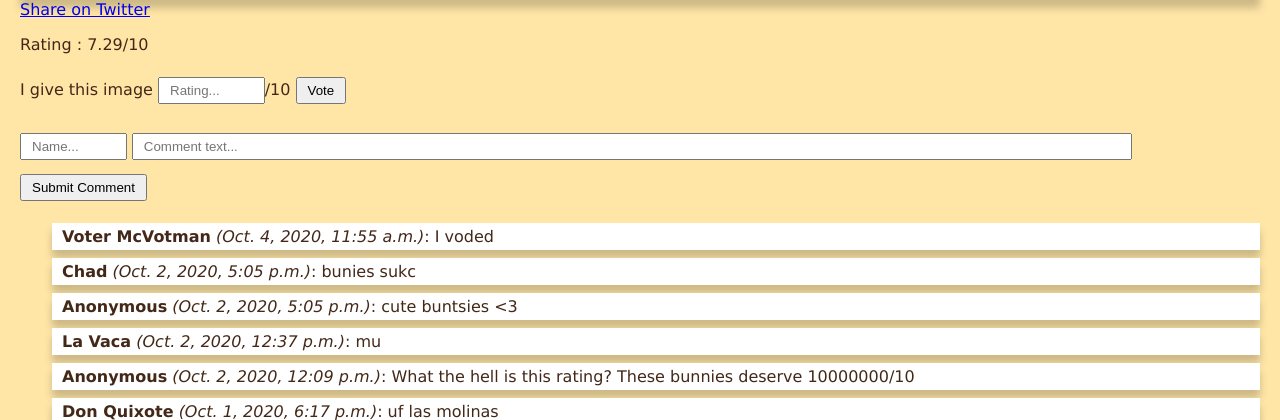
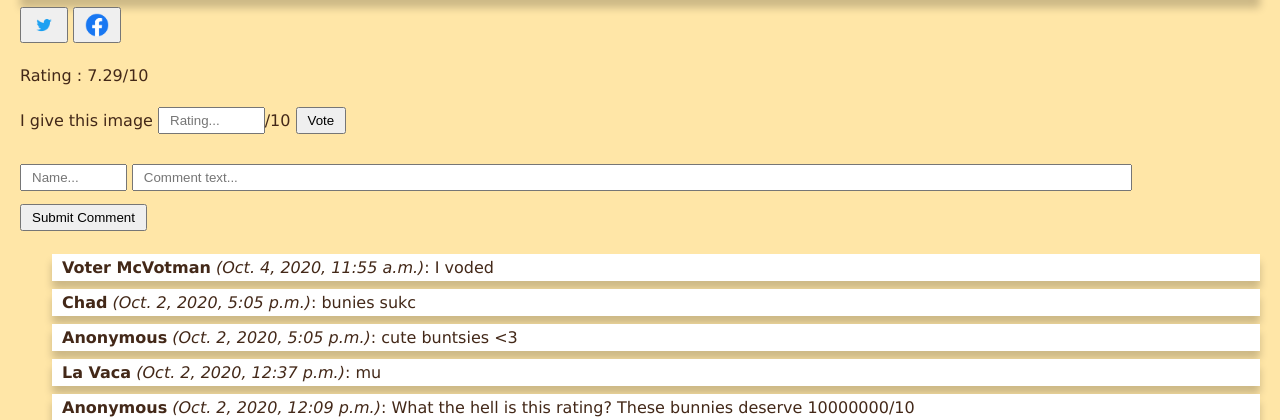
Before and after one commit to wkneiszel/sstvgallery, a Django app: page /6/ in a window 1280 px wide. Shown: the part 1121-1541 px from the top of the page. Run offline with Django 3.2, Linux system fonts and the light colour scheme; data comes from the database, SQL or seed files in the repository; both versions use the stored data as it was after the commit.

Commit message:
Added social media button images and title for admin page

```diff
--- a/gallery/gallery/settings.py
+++ b/gallery/gallery/settings.py
@@ -57,7 +57,7 @@ ROOT_URLCONF = 'gallery.urls'
 TEMPLATES = [
     {
         'BACKEND': 'django.template.backends.django.DjangoTemplates',
-        'DIRS': [],
+        'DIRS': [os.path.join(BASE_DIR, 'templates')],
         'APP_DIRS': True,
         'OPTIONS': {
             'context_processors': [
--- a/gallery/sstvgallery/static/sstvgallery/style.css
+++ b/gallery/sstvgallery/static/sstvgallery/style.css
@@ -56,6 +56,12 @@ input[type=number] {
 }
 
 input[type=submit]{
+    padding: 4px 10px;
+    margin: .5em 0;
+    box-sizing: border-box;
+}
+
+button{
     padding: 4px 10px;
     margin: .5em 0;
     box-sizing: border-box;
--- a/gallery/sstvgallery/templates/sstvgallery/share.html
+++ b/gallery/sstvgallery/templates/sstvgallery/share.html
@@ -1,3 +1,11 @@
 {% load static %}
 
-    <a href="https://twitter.com/share?url=https://w9wjk.xyz{{ image.photo.url }}&amp;text=SSTV%20Image%20gallery&amp;hashtags=sstvgallery">Share on Twitter</a>
+<link rel="stylesheet" type="text/css" href="{% static 'sstvgallery/style.css' %}">
+
+<button type="button">
+    <a href="https://twitter.com/share?url=http://127.0.0.1:8000{{ image.photo.url }}&amp;text=SSTV%20Image%20gallery&amp;hashtags=sstvgallery"><img src="{% static 'sstvgallery/twitter.png' %}" height="24"></a>
+</button>
+
+<button type="button">
+    <a href="https://www.facebook.com/sharer/sharer.php?u=#http://127.0.0.1:8000{{ image.photo.url }}"><img src="{% static 'sstvgallery/facebook.png' %}" height="24"></a>
+</button>
```
Also changed, not shown: gallery/templates/admin/base_site.html (added, +9 -0 lines), gallery/db.sqlite3, gallery/sstvgallery/static/sstvgallery/facebook.png (added), gallery/sstvgallery/static/sstvgallery/twitter.png (added).
